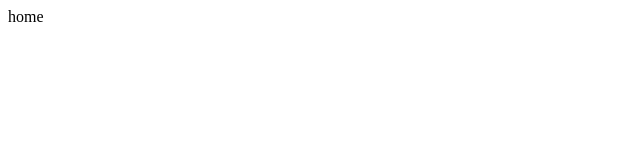
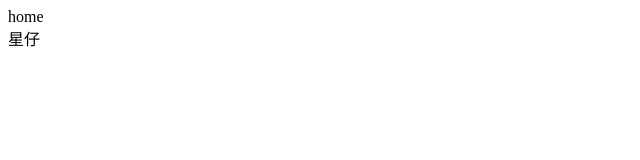
Before and after one commit to WangXingWeb/learnGit, a website: page index.html in a window 1280 px wide. Shown: the full height of the page, 0-640 px from the left. Drawn offline with Linux system fonts and the light colour scheme.

```diff
--- a/index.html
+++ b/index.html
@@ -8,5 +8,6 @@
     </head>
     <body>
         <div>home</div>
+        <div>星仔</div>
     </body>
 </html>
```
